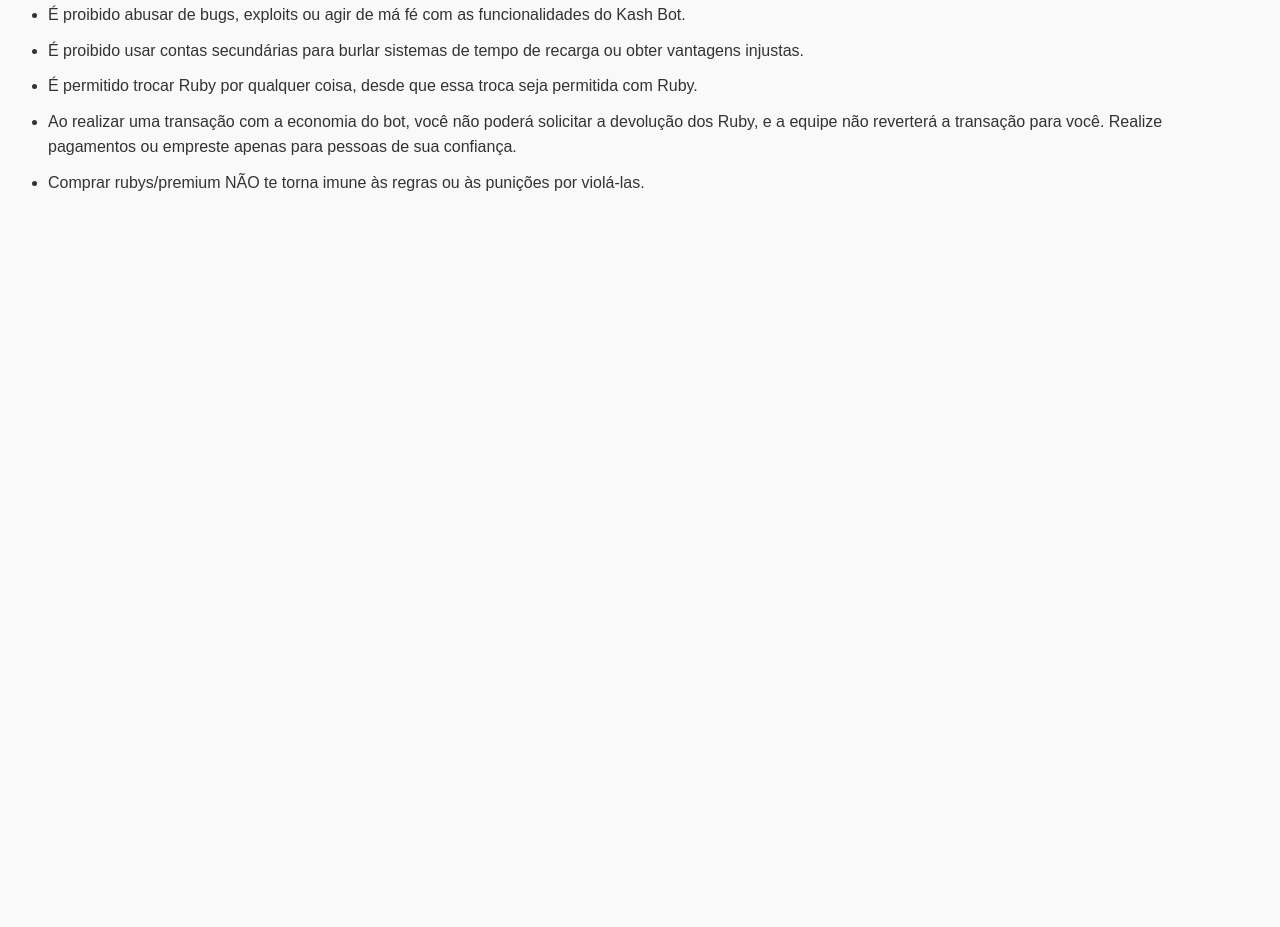
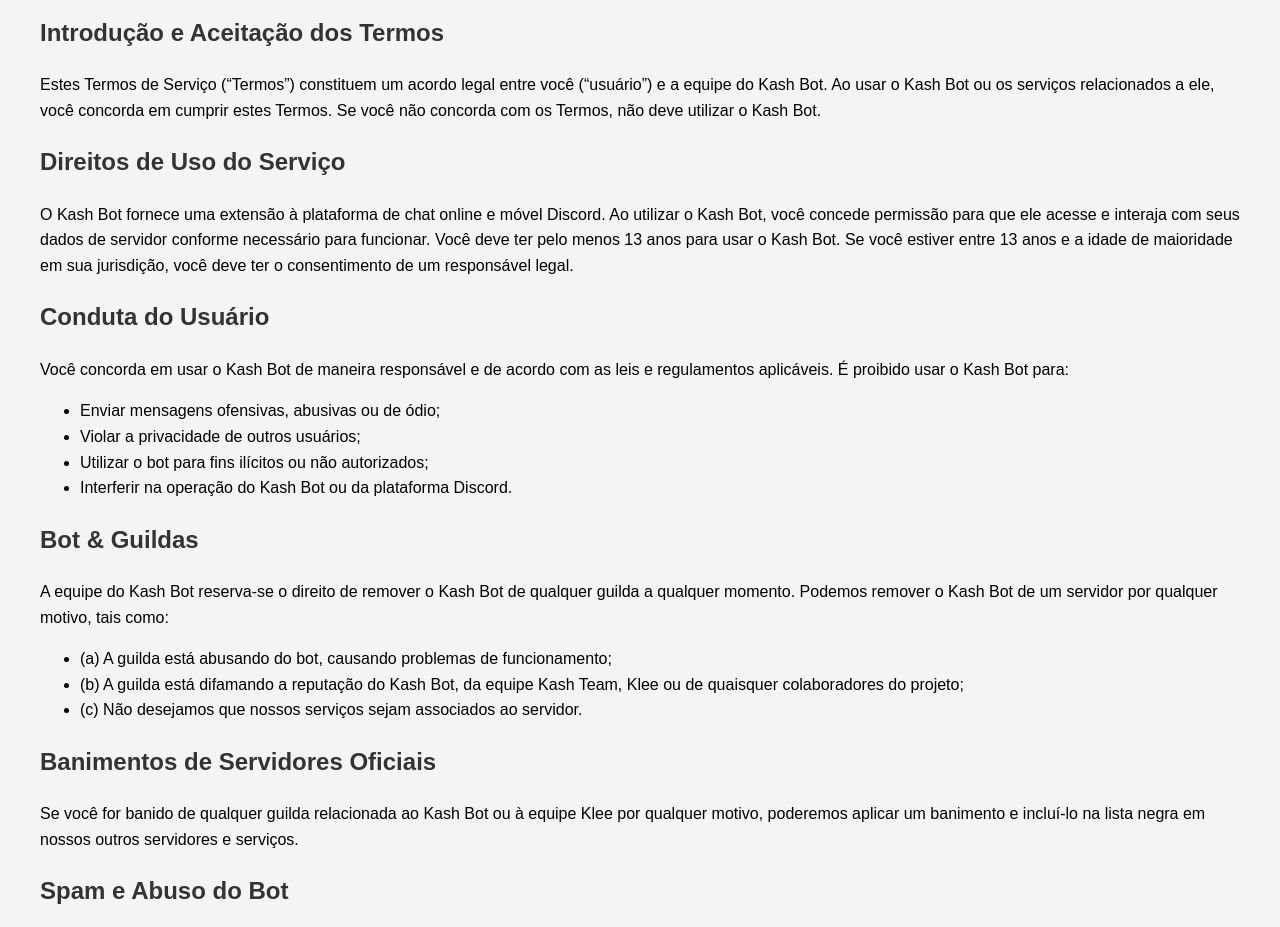
Before and after one commit to kleeedolinux/toskash, a plain HTML site: page tos.html in a window 1280 px wide. Shown: the part 120-1047 px from the top of the page. Before the commit the page ends 800 px from the top, so only its background shows below. Drawn offline with Linux system fonts and the light colour scheme.

Commit message:
Update tos.html

```diff
--- a/tos.html
+++ b/tos.html
@@ -8,30 +8,60 @@
         body {
             font-family: Arial, sans-serif;
             line-height: 1.6;
-            background-color: #f9f9f9;
+            margin: 20px;
+            background-color: #f4f4f4;
+            padding: 20px;
+            border-radius: 5px;
+        }
+        h1, h2, h3 {
             color: #333;
-            padding: 20px;
-        }
-        h1 {
-            color: #4CAF50;
-        }
-        ul {
-            list-style-type: disc;
-            padding-left: 20px;
-        }
-        p, li {
-            margin-bottom: 10px;
         }
     </style>
 </head>
 <body>
-    <h1>Termos de Serviço - Kash Bot</h1>
-    <ul>
-        <li>É proibido abusar de bugs, exploits ou agir de má fé com as funcionalidades do Kash Bot.</li>
-        <li>É proibido usar contas secundárias para burlar sistemas de tempo de recarga ou obter vantagens injustas.</li>
-        <li>É permitido trocar Ruby por qualquer coisa, desde que essa troca seja permitida com Ruby.</li>
-        <li>Ao realizar uma transação com a economia do bot, você não poderá solicitar a devolução dos Ruby, e a equipe não reverterá a transação para você. Realize pagamentos ou empreste apenas para pessoas de sua confiança.</li>
-        <li>Comprar rubys/premium NÃO te torna imune às regras ou às punições por violá-las.</li>
-    </ul>
+
+<h1>Termos de Serviço - Kash Bot</h1>
+
+<h2>Introdução e Aceitação dos Termos</h2>
+<p>Estes Termos de Serviço (“Termos”) constituem um acordo legal entre você (“usuário”) e a equipe do Kash Bot. Ao usar o Kash Bot ou os serviços relacionados a ele, você concorda em cumprir estes Termos. Se você não concorda com os Termos, não deve utilizar o Kash Bot.</p>
+
+<h2>Direitos de Uso do Serviço</h2>
+<p>O Kash Bot fornece uma extensão à plataforma de chat online e móvel Discord. Ao utilizar o Kash Bot, você concede permissão para que ele acesse e interaja com seus dados de servidor conforme necessário para funcionar. Você deve ter pelo menos 13 anos para usar o Kash Bot. Se você estiver entre 13 anos e a idade de maioridade em sua jurisdição, você deve ter o consentimento de um responsável legal.</p>
+
+<h2>Conduta do Usuário</h2>
+<p>Você concorda em usar o Kash Bot de maneira responsável e de acordo com as leis e regulamentos aplicáveis. É proibido usar o Kash Bot para:</p>
+<ul>
+    <li>Enviar mensagens ofensivas, abusivas ou de ódio;</li>
+    <li>Violar a privacidade de outros usuários;</li>
+    <li>Utilizar o bot para fins ilícitos ou não autorizados;</li>
+    <li>Interferir na operação do Kash Bot ou da plataforma Discord.</li>
+</ul>
+
+<h2>Bot & Guildas</h2>
+<p>A equipe do Kash Bot reserva-se o direito de remover o Kash Bot de qualquer guilda a qualquer momento. Podemos remover o Kash Bot de um servidor por qualquer motivo, tais como:</p>
+<ul>
+    <li>(a) A guilda está abusando do bot, causando problemas de funcionamento;</li>
+    <li>(b) A guilda está difamando a reputação do Kash Bot, da equipe Kash Team, Klee ou de quaisquer colaboradores do projeto;</li>
+    <li>(c) Não desejamos que nossos serviços sejam associados ao servidor.</li>
+</ul>
+
+<h2>Banimentos de Servidores Oficiais</h2>
+<p>Se você for banido de qualquer guilda relacionada ao Kash Bot ou à equipe Klee por qualquer motivo, poderemos aplicar um banimento e incluí-lo na lista negra em nossos outros servidores e serviços.</p>
+
+<h2>Spam e Abuso do Bot</h2>
+<p>Se você spamar comandos ou abusar de qualquer um de nossos serviços de qualquer forma, será incluído na lista negra e banido de nossos serviços. Também o adicionaremos às listas de banimento do Discord e alertaremos outros desenvolvedores de bots sobre sua conduta. Em caso de violação grave (como: invasões, assédio e outras violações), você poderá ser banido de todos os servidores em que o Kash Bot estiver presente.</p>
+
+<h2>Modificações nos Termos</h2>
+<p>A equipe do Kash Bot reserva-se o direito de modificar estes Termos a qualquer momento. Mudanças serão comunicadas através do nosso site ou por meio de notificações no Discord. O uso continuado do Kash Bot após a modificação dos Termos implica aceitação das novas condições.</p>
+
+<h2>Limitação de Responsabilidade</h2>
+<p>O Kash Bot é fornecido “como está” e “como disponível”, sem garantias de qualquer tipo, expressas ou implícitas. A equipe do Kash Bot não se responsabiliza por quaisquer danos diretos, indiretos, acidentais ou consequentes que possam resultar do uso ou da incapacidade de usar o Kash Bot.</p>
+
+<h2>Legislação Aplicável</h2>
+<p>Estes Termos serão regidos e interpretados de acordo com as leis do Brasil, sem consideração aos seus conflitos de princípios legais. Qualquer disputa relacionada a estes Termos será resolvida nos tribunais competentes do Brasil.</p>
+
+<h2>Contato</h2>
+<p>Se você tiver alguma dúvida sobre estes Termos, entre em contato conosco através do nosso servidor no Discord ou por meio de nosso site.</p>
+
 </body>
 </html>
```
